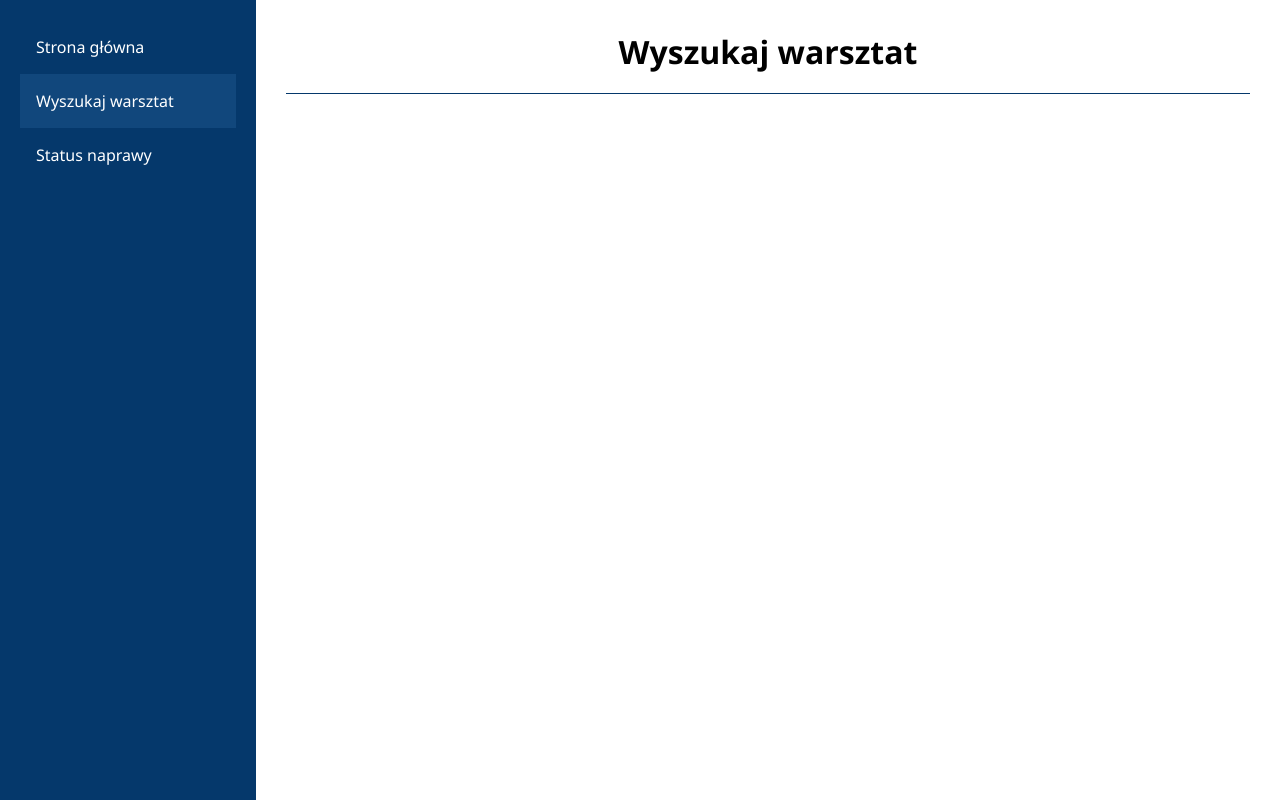
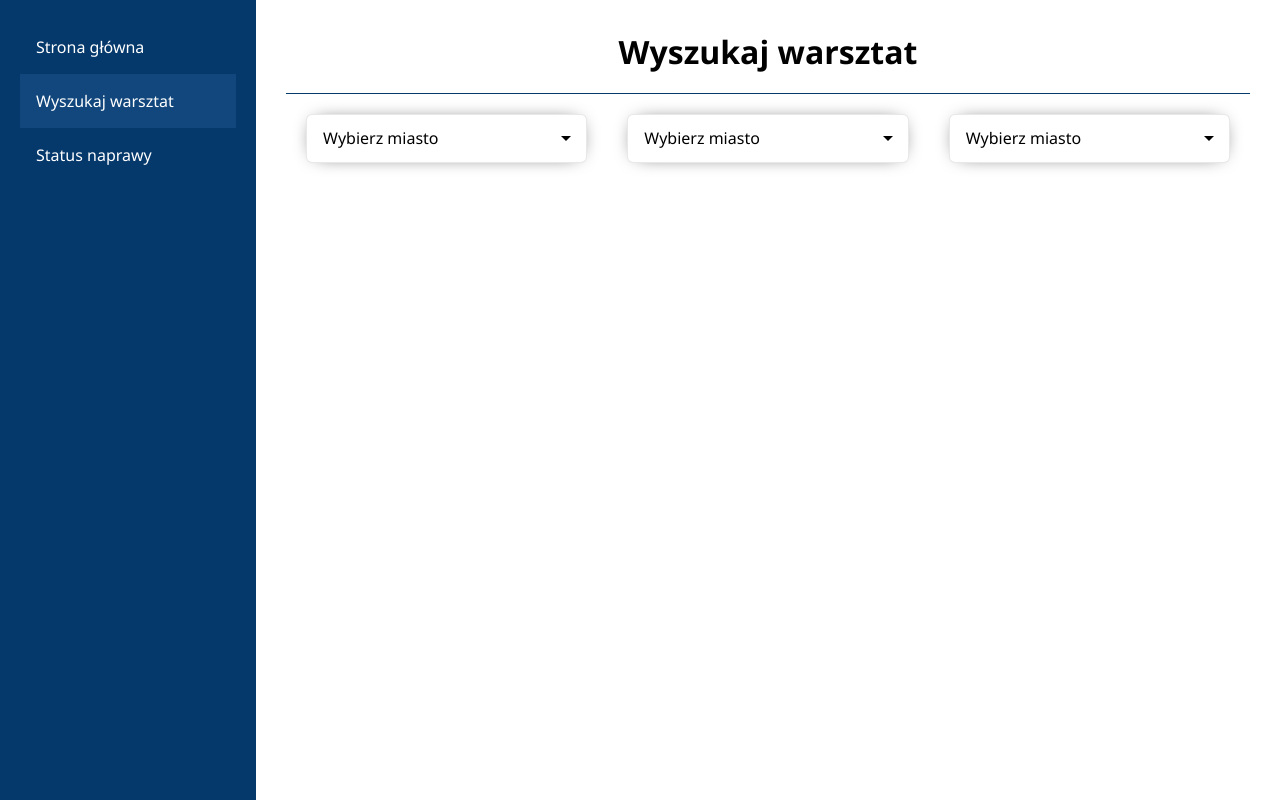
Before and after one commit to MichalWolnyDev/carservice-app, a Vue app: page /warsztaty in a window 1280 px wide. Built offline with nearby package versions, Linux system fonts and the light colour scheme.

Commit message:
custom select v1

```diff
--- /dev/null
+++ b/src/components/Inputs/CustomSelect.vue
@@ -0,0 +1,121 @@
+<template>
+  <div class="select" :tabindex="tabindex" @blur="open = false">
+    <div class="select__selected" :class="{ open: open }" @click="open = !open">
+      {{ selected }}
+    </div>
+    <div class="select__items" :class="{ selectHide: !open }">
+      <div
+        v-for="(option, i) of options"
+        :key="i"
+        @click="
+          selected = option;
+          open = false;
+          $emit('input', option);
+        "
+      >
+        {{ option }}
+      </div>
+    </div>
+  </div>
+</template>
+
+<script>
+export default {
+  props: {
+    options: {
+      type: Array,
+      required: true,
+    },
+    default: {
+      type: String,
+      required: false,
+      default: null,
+    },
+    tabindex: {
+      type: Number,
+      required: false,
+      default: 0,
+    },
+  },
+  data() {
+    return {
+      selected: this.default
+        ? this.default
+        : this.options.length > 0
+        ? this.options[0]
+        : null,
+      open: false,
+    };
+  },
+  mounted() {
+    // this.$emit("input", this.selected);
+  },
+};
+</script>
+<style lang="scss">
+.select {
+  position: relative;
+  width: 100%;
+  text-align: left;
+  outline: none;
+  height: 47px;
+  line-height: 47px;
+
+  &__selected {
+    background-color: #fff;
+    border-radius: 6px;
+    border: 1px solid rgba(141, 141, 141, 0.2);
+    color: #000;
+    padding-left: 1em;
+    cursor: pointer;
+    user-select: none;
+    -webkit-box-shadow: 0px 0px 20px -10px rgba(0, 0, 0, 1);
+    -moz-box-shadow: 0px 0px 20px -10px rgba(0, 0, 0, 1);
+    box-shadow: 0px 0px 20px -10px rgba(0,0,0,1);
+
+    &.open {
+      border: 1px solid rgba(141, 141, 141, 0.2);
+      border-radius: 6px 6px 0px 0px;
+    }
+
+    &:after {
+      position: absolute;
+      content: "";
+      top: 22px;
+      right: 1em;
+      width: 0;
+      height: 0;
+      border: 5px solid transparent;
+      border-color: #000 transparent transparent transparent;
+    }
+  }
+  &__items {
+    color: #000;
+    border-radius: 0px 0px 6px 6px;
+    overflow: hidden;
+    border-right: 1px solid rgba(141, 141, 141, 0.2);
+    border-left: 1px solid rgba(141, 141, 141, 0.2);
+    border-bottom: 1px solid rgba(141, 141, 141, 0.2);
+    position: absolute;
+    background-color: #fff;
+    left: 0;
+    right: 0;
+    z-index: 1;
+
+    div {
+      color: #000;
+      padding-left: 1em;
+      cursor: pointer;
+      user-select: none;
+
+      &:hover {
+        background-color: $blueActive;
+        color: #fff;
+      }
+    }
+  }
+}
+.selectHide {
+  display: none;
+}
+</style>
--- a/src/views/Warsztaty.vue
+++ b/src/views/Warsztaty.vue
@@ -2,6 +2,79 @@
   <div class="">
     <div class="search">
       <h2 class="title title__h2 text__center">Wyszukaj warsztat</h2>
+
+      <div class="search__inputs">
+        <div class="search__row">
+          <div class="search__item">
+            <CustomSelect
+              :options="cities"
+              :default="'Wybierz miasto'"
+              class="select"
+              @input="chooseOption($event)"
+            />
+          </div>
+          <div class="search__item">
+            <CustomSelect
+              :options="cities"
+              :default="'Wybierz miasto'"
+              class="select"
+              @input="chooseOption($event)"
+            />
+          </div>
+          <div class="search__item">
+            <CustomSelect
+              :options="cities"
+              :default="'Wybierz miasto'"
+              class="select"
+              @input="chooseOption($event)"
+            />
+          </div>
+        </div>
+      </div>
     </div>
   </div>
 </template>
+<script>
+import CustomSelect from "@/components/Inputs/CustomSelect.vue";
+export default {
+  components: {
+    CustomSelect,
+  },
+  data() {
+    return {
+      searchData: {
+        localization: "",
+      },
+      cities: ["Warszawa", "Poznań", "Kraków", "Wrocław"],
+    };
+  },
+  methods: {
+    chooseOption(e) {
+      console.log(e);
+      this.searchData.localization = e;
+    },
+  },
+};
+</script>
+<style lang="scss">
+.search {
+  &__row {
+    display: flex;
+    flex-wrap: wrap;
+    justify-content: center;
+
+    @media (max-width: 768px) {
+      display: block;
+    }
+  }
+
+  &__item {
+    margin: 20px;
+    flex: 1;
+
+    @media(max-width: 320px){
+      margin: 20px 0;
+    }
+  }
+}
+</style>
```
